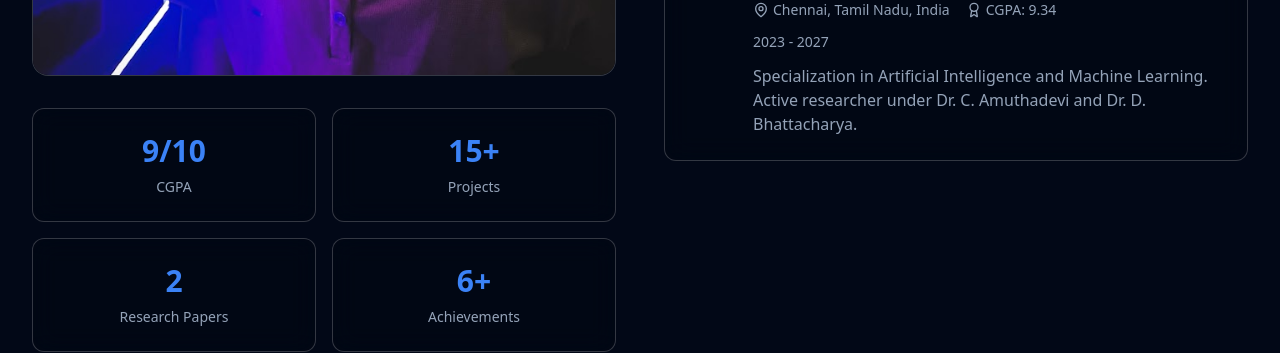
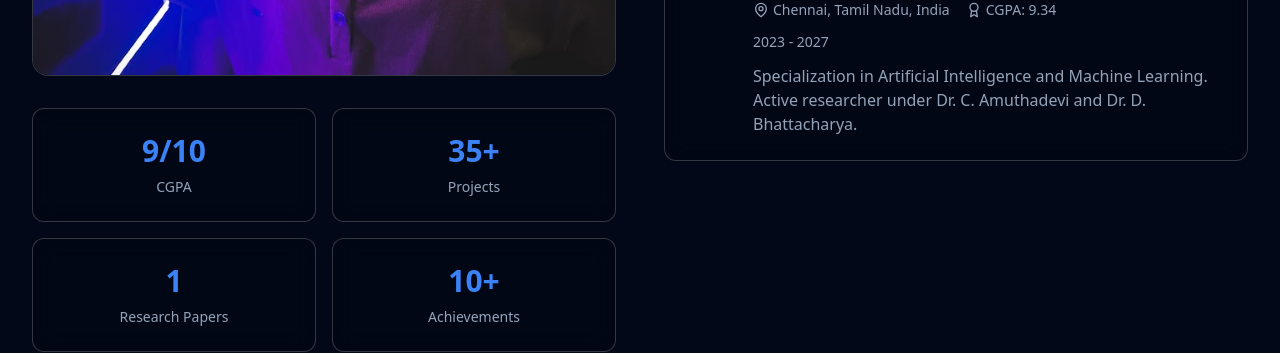
Before and after one commit to Ankitbhaumik916/Themed-Portfolio, a Next.js app: page / in a window 1280 px wide. Shown: the part 1520-1873 px from the top of the page. Built offline with nearby package versions, Linux system fonts and the light colour scheme.

Commit message:
Update stats: CGPA 9.34, Projects 35+, Research Papers 1, Achievements 10+

```diff
--- a/components/sections/About.tsx
+++ b/components/sections/About.tsx
@@ -14,10 +14,10 @@ export default function About() {
   });
 
   const stats = [
-    { label: "CGPA", value: 9, suffix: "/10" },
-    { label: "Projects", value: 15, suffix: "+" },
-    { label: "Research Papers", value: 2, suffix: "" },
-    { label: "Achievements", value: 6, suffix: "+" },
+    { label: "CGPA", value: 9.34, suffix: "/10" },
+    { label: "Projects", value: 35, suffix: "+" },
+    { label: "Research Papers", value: 1, suffix: "" },
+    { label: "Achievements", value: 10, suffix: "+" },
   ];
 
   return (
```
